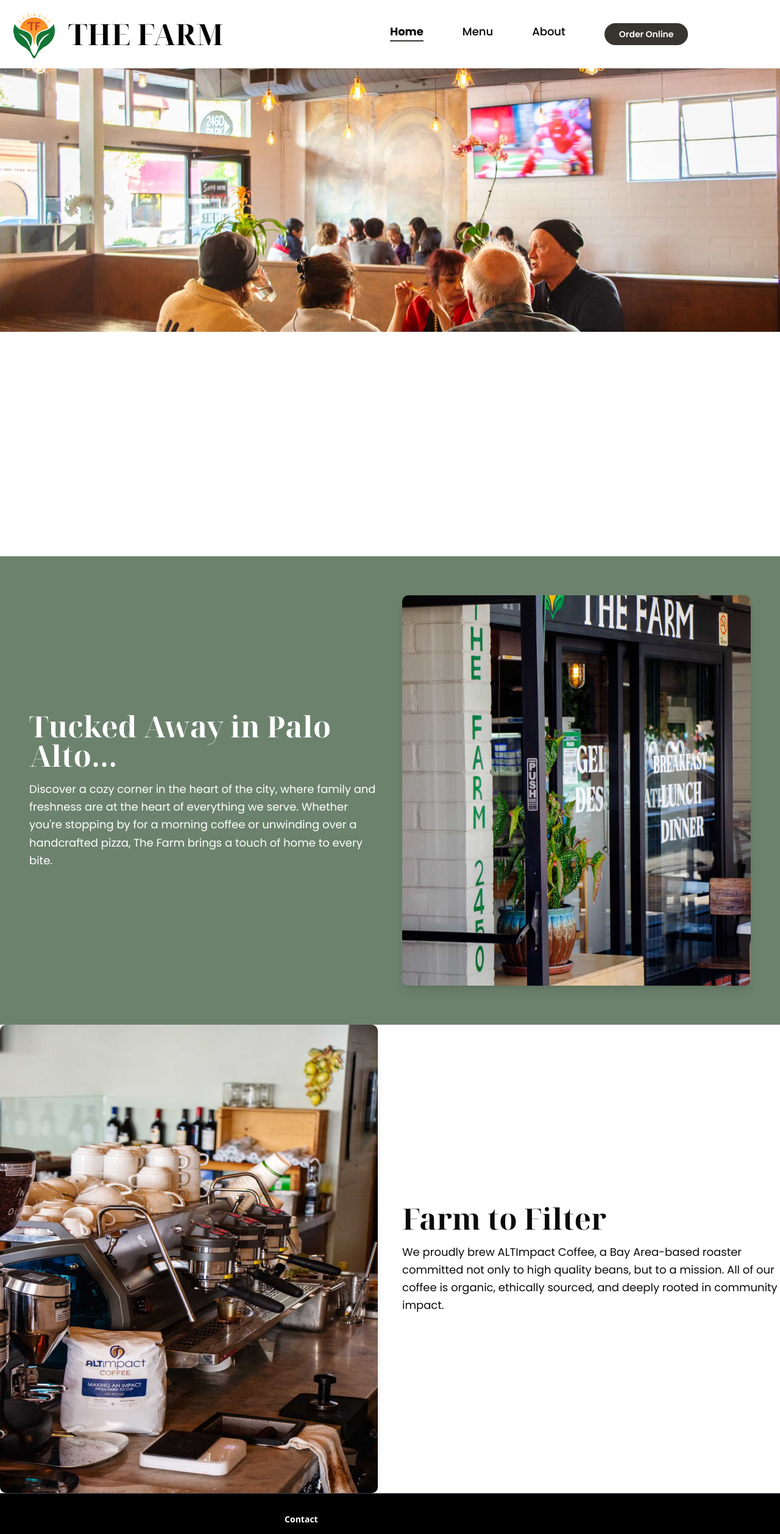
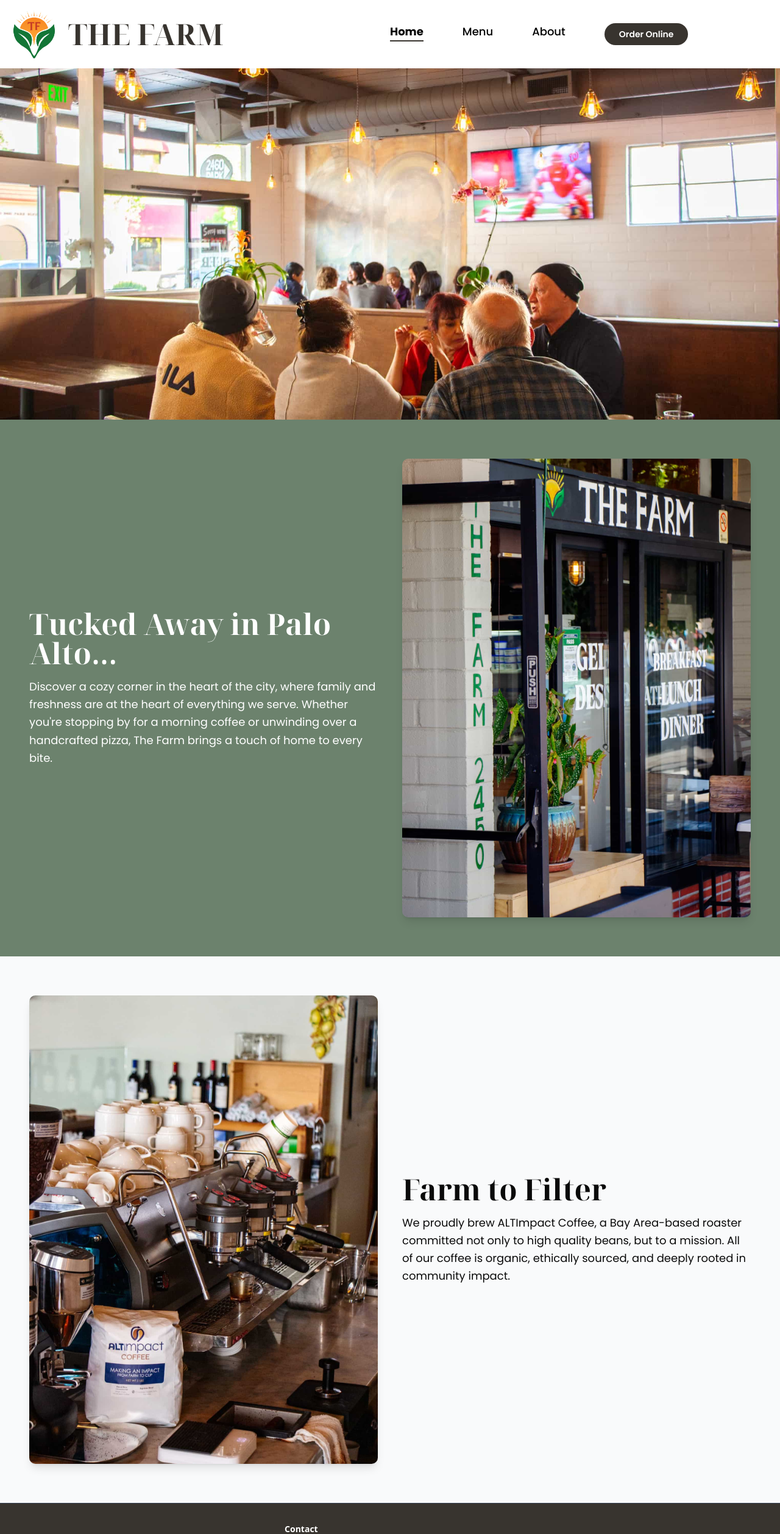
Before and after one commit to ehigareda/dinefarmfresh, a React (Vite) app: page / in a window 1280 px wide. Shown: the top 2515 px of the page at 61% size. Built offline with nearby package versions, Linux system fonts and the light colour scheme.

Commit message:
main page edits, added more menu

```diff
--- a/src/components/footer.tsx
+++ b/src/components/footer.tsx
@@ -1,6 +1,6 @@
 export default function Footer(){
     return (
-      <footer className="bg-black text-white py-4 border-t border-gray-700">
+      <footer className="bg-jetblack text-white py-4 border-t border-gray-700">
         <div className="max-w-7xl mx-auto flex items-center justify-between px-4 py-4 md:px-8">
             <div className="text-sm">
                 <p >&copy; 2025 The Farm. All rights reserved.</p>
--- a/src/components/header/header.tsx
+++ b/src/components/header/header.tsx
@@ -19,7 +19,7 @@ export default function Header(){
         <header className={`w-full sticky top-0 py-4 z-50 transition-all duration-300 ${scrolled ? "bg-resedagreen":"bg-transparent"}`}>
             <div className="relative container mx-auto flex items-center justify-between px-4">
                 {/* <Logo/> */}
-                <h1 className="flex items-center text-2xl md:text-3xl lg:text-4xl xl:text-5xl font-primary text-black font-bold z-10 flex-shrink-0 gap-4">
+                <h1 className={`flex items-center text-2xl md:text-3xl lg:text-4xl xl:text-5xl font-primary text-black font-bold z-10 flex-shrink-0 gap-4 ${scrolled ? "text-white":"text-jetblack"}`}>
                     {/* THE <Logo/> FARM */}
                     <Logo/> THE FARM
                 </h1>
@@ -36,7 +36,7 @@ export default function Header(){
                     </a>
                 </div> */}
                 <button
-                className="md:hidden text-black"
+                className={`md:hidden ${scrolled ? "text-white":"text-jetblack"}`}
                 onClick={()=>setMenuOpen(!menuOpen)}
                 aria-label="Toggle Menu">
                     {menuOpen ? <X size={28}/> : <Menu size={28}/>}
--- a/src/pages/HomePage.tsx
+++ b/src/pages/HomePage.tsx
@@ -1,35 +1,40 @@
 "use client";
 
-// import { NavLink } from "react-router";
-// import {
-//   Carousel,
-//   CarouselContent,
-//   CarouselDots,
-//   CarouselItem,
-//   CarouselNext,
-//   CarouselPrevious,
-// } from "@/components/ui/carousel";
-// import Autoplay from "embla-carousel-autoplay";
-// import { Button } from "@/components/ui/button";
+import { NavLink } from "react-router";
+import {
+  Carousel,
+  CarouselContent,
+  CarouselDots,
+  CarouselItem,
+  CarouselNext,
+  CarouselPrevious,
+} from "@/components/ui/carousel";
+import Autoplay from "embla-carousel-autoplay";
+import { Button } from "@/components/ui/button";
 
 export default function Home() {
-  // const tempImages = [
-  //   "images/home-image-1-min.jpg",
-  //   "images/home-image-4-min.jpg",
-  //   "images/home-image-6-min.jpg",
-  //   "images/home-image-7-min.jpg",
-  // ];
+  const tempImages = [
+    "images/home-image-1-min.jpg",
+    "images/home-image-4-min.jpg",
+    "images/home-image-6-min.jpg",
+    "images/home-image-7-min.jpg",
+  ];
 
   return (
     <>
-    <section className="font-secondary min-h-screen flex flex-col items-center justify-start">
-      {/* Width-limited carousel */}
-      {/* <div className="w-full max-w-3xl mx-auto px-4"> */}
-      {/* Width takes up screen carousel */}
+      <section className="font-secondary flex flex-col items-center justify-start">
         <div className="w-full mx-auto">
+          <img
+            className="w-full h-72 md:h-144 object-cover"
+            src="images/IMG_0884-2-min.jpg"
+            alt="The Farm Building Photo"
+          />
+        </div>
+      </section>
+      {/* <div className="w-full mx-auto">
       <img className="w-full h-72 md:h-108 object-cover" src="images/IMG_0884-2-min.jpg" alt="The Farm Building Photo"></img>
 
-        {/* <Carousel
+        <Carousel
           opts={{ loop: true }}
           plugins={[Autoplay({ delay: 6000 })]}
           className="overflow-hidden"
@@ -48,13 +53,11 @@ export default function Home() {
           <CarouselDots className="py-2" />
           <CarouselPrevious className="left-2" />
           <CarouselNext className="right-2" />
-        </Carousel> */}
-      </div>
-    </section>
+        </Carousel>
+      </div> */}
 
     <section className="w-full bg-resedagreen text-white py-16 px-6 md:px-12">
         <div className="max-w-7xl mx-auto flex flex-col-reverse md:flex-row items-center gap-10">
-
           {/* Left: Text */}
           <div className="w-full md:w-1/2">
             <h2 className="text-3xl md:text-5xl font-primary font-bold mb-4">
@@ -70,31 +73,33 @@ export default function Home() {
             <img
               src="images/IMG_0792-min.jpg"
               alt="The Farm café exterior"
-          className="w-full h-auto max-h-160 rounded-lg shadow-lg object-cover"
+              className="w-full h-auto max-h-132 md:max-h-188 rounded-lg shadow-lg object-cover"
             />
           </div>
         </div>
       </section>
+    <section className="w-full bg-gray-50 py-16 px-6 md:px-12">
         <div className="max-w-7xl mx-auto flex flex-col md:flex-row items-center gap-10">
           {/* Left: Image */}
           <div className="w-full md:w-1/2">
             <img
               src="images/IMG_0786-min.jpg"
               alt="Kitchen with coffee beans"
-      className="w-full h-auto max-h-192 rounded-lg shadow-lg object-cove"
+              className="w-full h-auto max-h-108 md:max-h-192 rounded-lg shadow-lg object-cover"
             />
           </div>
 
           {/* Right: Text */}
           <div className="w-full md:w-1/2">
-    <h2 className="text-3xl md:text-5xl font-primary font-bold mb-4">
+            <h2 className="text-2xl md:text-5xl font-primary font-bold mb-4">
               Farm to Filter
             </h2>
-    <p className="text-lg leading-relaxed font-secondary">
-    We proudly brew ALTImpact Coffee, a Bay Area-based roaster committed not only to high quality beans, but to a mission. All of our coffee is organic, ethically sourced, and deeply rooted in community impact.    </p>
+            <p className="text-base md:text-lg leading-relaxed font-secondary">
+              We proudly brew ALTImpact Coffee, a Bay Area-based roaster committed not only to high quality beans, but to a mission. All of our coffee is organic, ethically sourced, and deeply rooted in community impact.
+            </p>
           </div>
         </div>
-
+      </section>
     </>
   );
 }
--- a/src/pages/MenuPage.tsx
+++ b/src/pages/MenuPage.tsx
@@ -28,6 +28,8 @@ export default function MenuPage() {
   const menuImages = [
     'images/menu1.jpg',
     'images/menu2.jpg',
+    'images/menu3.jpg',
+    'images/menu4.jpg'
   ];
 
   return (
```
Also changed, not shown: public/images/menu3.jpg (added), public/images/menu4.jpg (added). Lines whose indentation alone changed are shown as unchanged.
